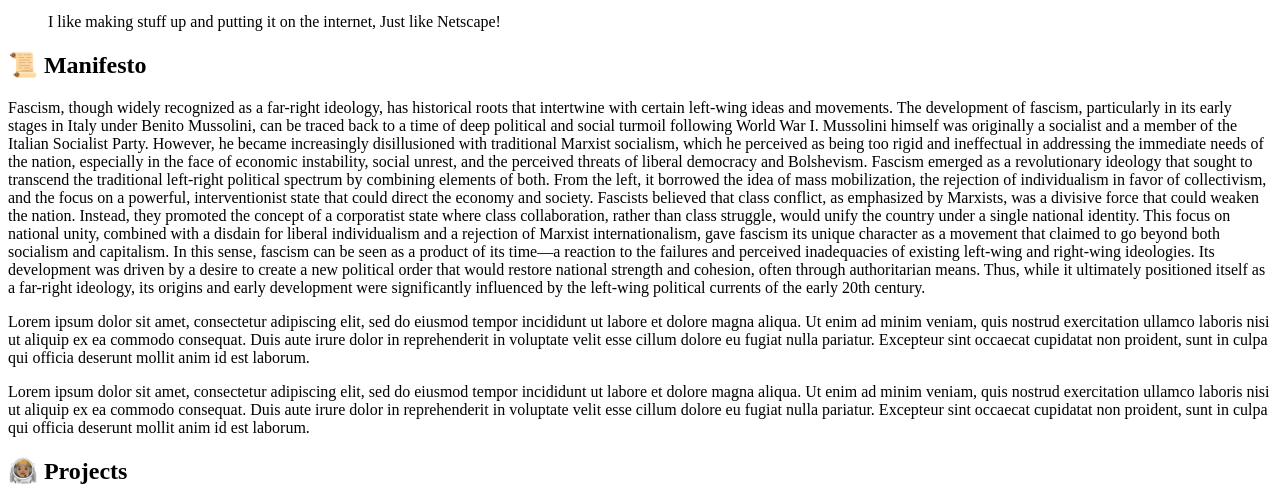
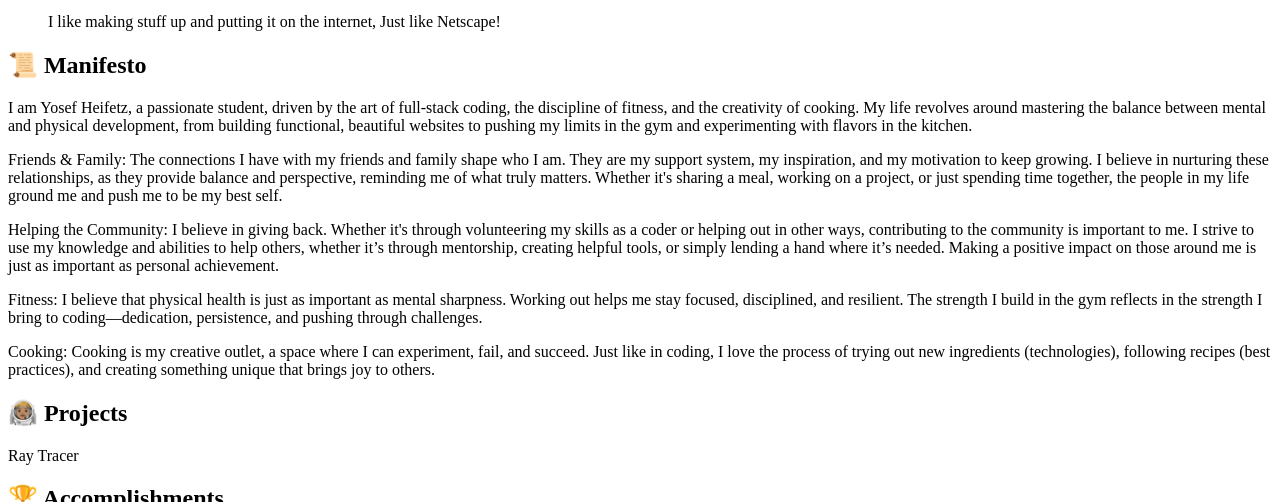
Before and after one commit to joey486/portfolio, a plain HTML site: page index.html in a window 1280 px wide. Shown: the part 264-766 px from the top of the page. Drawn offline with Linux system fonts and the light colour scheme.

Commit message:
2nd commit

```diff
--- a/index.html
+++ b/index.html
@@ -26,19 +26,27 @@
       <section>
         <h2>📜 Manifesto</h2>
         <p>
-          Fascism, though widely recognized as a far-right ideology, has historical roots that intertwine with certain left-wing ideas and movements. The development of fascism, particularly in its early stages in Italy under Benito Mussolini, can be traced back to a time of deep political and social turmoil following World War I. Mussolini himself was originally a socialist and a member of the Italian Socialist Party. However, he became increasingly disillusioned with traditional Marxist socialism, which he perceived as being too rigid and ineffectual in addressing the immediate needs of the nation, especially in the face of economic instability, social unrest, and the perceived threats of liberal democracy and Bolshevism.
-
-          Fascism emerged as a revolutionary ideology that sought to transcend the traditional left-right political spectrum by combining elements of both. From the left, it borrowed the idea of mass mobilization, the rejection of individualism in favor of collectivism, and the focus on a powerful, interventionist state that could direct the economy and society. Fascists believed that class conflict, as emphasized by Marxists, was a divisive force that could weaken the nation. Instead, they promoted the concept of a corporatist state where class collaboration, rather than class struggle, would unify the country under a single national identity. This focus on national unity, combined with a disdain for liberal individualism and a rejection of Marxist internationalism, gave fascism its unique character as a movement that claimed to go beyond both socialism and capitalism.
-
-          In this sense, fascism can be seen as a product of its time—a reaction to the failures and perceived inadequacies of existing left-wing and right-wing ideologies. Its development was driven by a desire to create a new political order that would restore national strength and cohesion, often through authoritarian means. Thus, while it ultimately positioned itself as a far-right ideology, its origins and early development were significantly influenced by the left-wing political currents of the early 20th century.
+          I am Yosef Heifetz, a passionate student, driven by the art of full-stack coding, the discipline of fitness, and the creativity of cooking. My life revolves around mastering the balance between mental and physical development, from building functional, beautiful websites to pushing my limits in the gym and experimenting with flavors in the kitchen.
         </p>
 
         <p>
-          Lorem ipsum dolor sit amet, consectetur adipiscing elit, sed do eiusmod tempor incididunt ut labore et dolore magna aliqua. Ut enim ad minim veniam, quis nostrud exercitation ullamco laboris nisi ut aliquip ex ea commodo consequat. Duis aute irure dolor in reprehenderit in voluptate velit esse cillum dolore eu fugiat nulla pariatur. Excepteur sint occaecat cupidatat non proident, sunt in culpa qui officia deserunt mollit anim id est laborum.
+          Friends & Family:
+          The connections I have with my friends and family shape who I am. They are my support system, my inspiration, and my motivation to keep growing. I believe in nurturing these relationships, as they provide balance and perspective, reminding me of what truly matters. Whether it's sharing a meal, working on a project, or just spending time together, the people in my life ground me and push me to be my best self.
         </p>
 
         <p>
-          Lorem ipsum dolor sit amet, consectetur adipiscing elit, sed do eiusmod tempor incididunt ut labore et dolore magna aliqua. Ut enim ad minim veniam, quis nostrud exercitation ullamco laboris nisi ut aliquip ex ea commodo consequat. Duis aute irure dolor in reprehenderit in voluptate velit esse cillum dolore eu fugiat nulla pariatur. Excepteur sint occaecat cupidatat non proident, sunt in culpa qui officia deserunt mollit anim id est laborum.
+          Helping the Community:
+          I believe in giving back. Whether it's through volunteering my skills as a coder or helping out in other ways, contributing to the community is important to me. I strive to use my knowledge and abilities to help others, whether it’s through mentorship, creating helpful tools, or simply lending a hand where it’s needed. Making a positive impact on those around me is just as important as personal achievement.
+        </p>
+
+        <p>
+          Fitness:
+          I believe that physical health is just as important as mental sharpness. Working out helps me stay focused, disciplined, and resilient. The strength I build in the gym reflects in the strength I bring to coding—dedication, persistence, and pushing through challenges.
+        </p>
+
+        <p>
+          Cooking:
+          Cooking is my creative outlet, a space where I can experiment, fail, and succeed. Just like in coding, I love the process of trying out new ingredients (technologies), following recipes (best practices), and creating something unique that brings joy to others.
         </p>
 
       </section>
@@ -47,7 +55,7 @@
         <h2>👩🏽‍🚀 Projects</h2>
 
         <p>
-          Lorem ipsum dolor sit amet, consectetur adipiscing elit, sed do eiusmod tempor incididunt ut labore et dolore magna aliqua. Ut enim ad minim veniam, quis nostrud exercitation ullamco laboris nisi ut aliquip ex ea commodo consequat. Duis aute irure dolor in reprehenderit in voluptate velit esse cillum dolore eu fugiat nulla pariatur. Excepteur sint occaecat cupidatat non proident, sunt in culpa qui officia deserunt mollit anim id est laborum.
+          Ray Tracer
         </p>
 
         <h2>🏆 Accomplishments</h2>
@@ -88,22 +96,5 @@
     </main>
 
     <script type="module" src="/main.js"></script>
-
-
-
-
-
-
-
-
-
-
-
-
-
-
-
-
-
   </body>
 </html>
```
